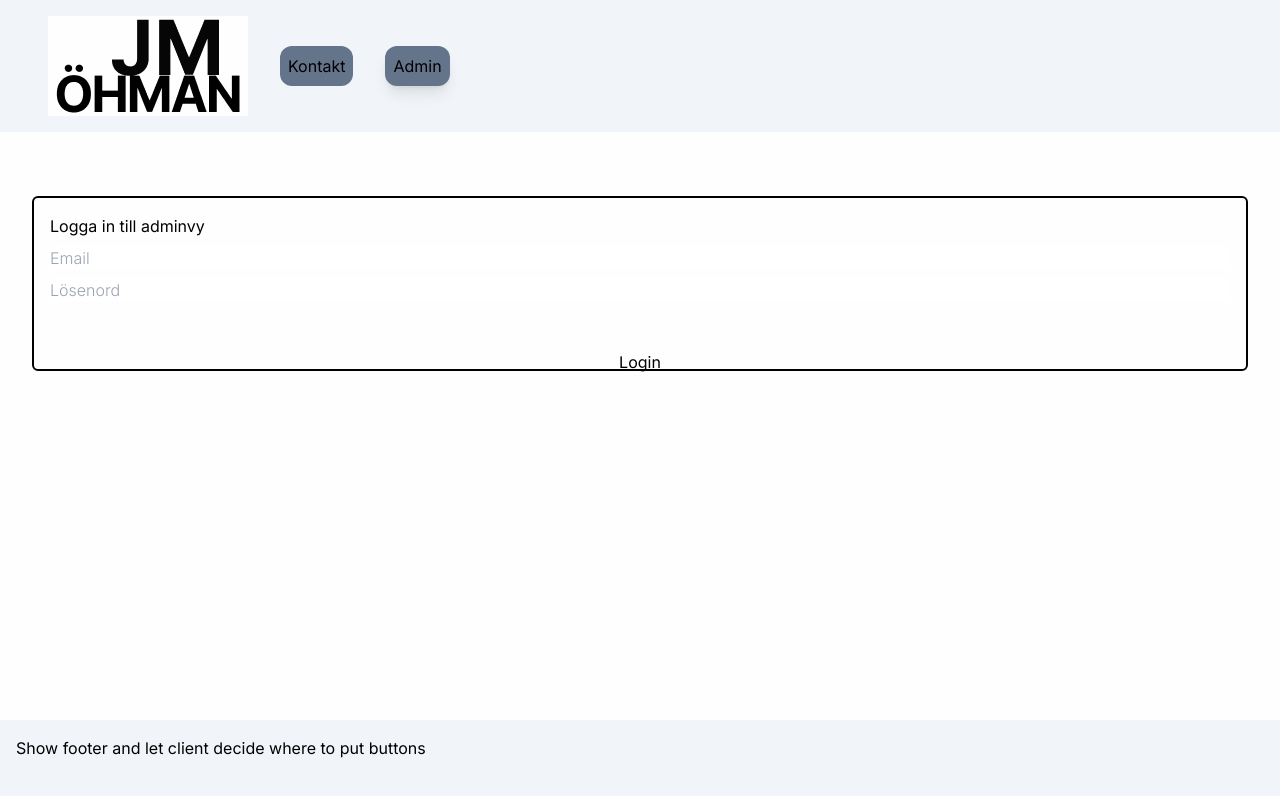
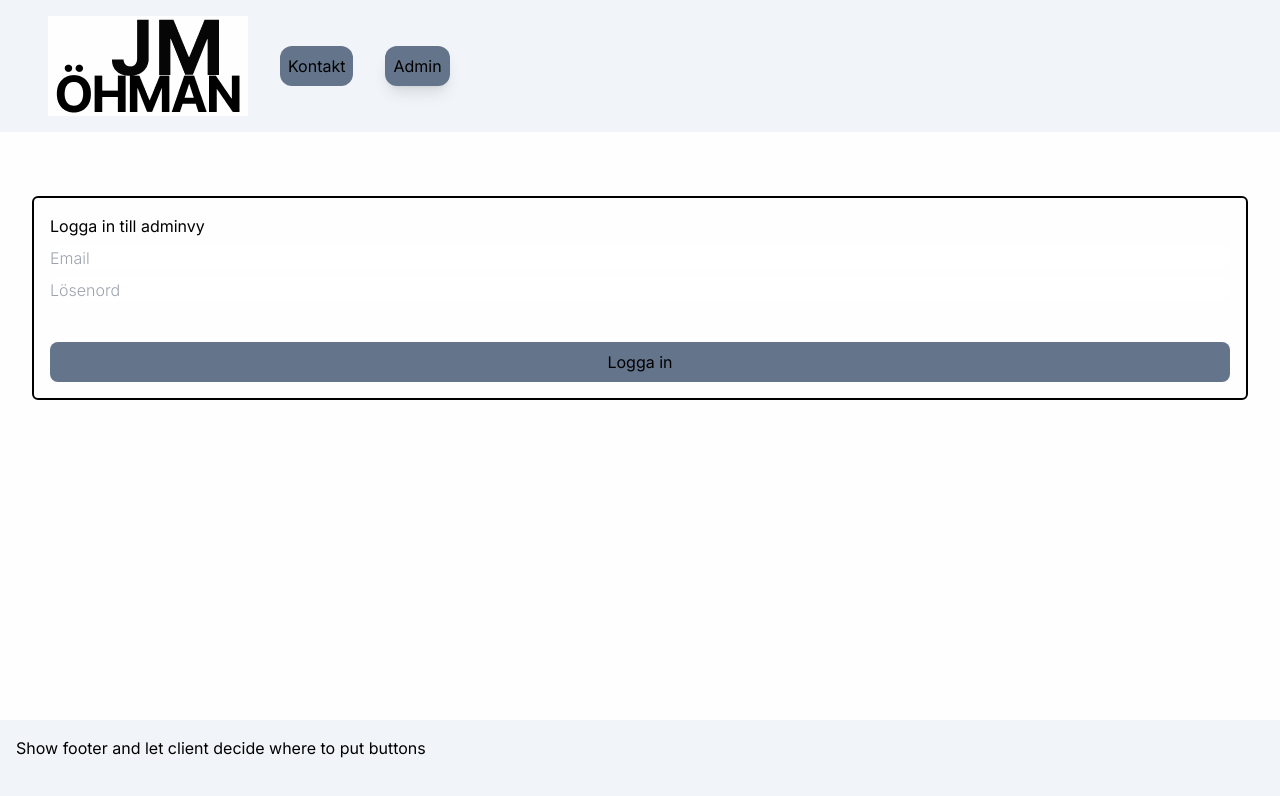
Before and after one commit to rubenolander/jmohman, a Next.js app: page /admin in a window 1280 px wide. Shown: the top 796 px of the page. Built offline with nearby package versions, Linux system fonts and the light colour scheme; no server answers.

Commit message:
Disabled login button while loading.

```diff
--- a/src/app/admin/page.tsx
+++ b/src/app/admin/page.tsx
@@ -14,6 +14,7 @@ export default function AdminPage() {
     password: "",
   });
   const [errorMessage, setErrorMessage] = useState<AuthError | null>(null);
+  const [isLoading, setIsLoading] = useState<boolean>(false);
   const router = useRouter();
 
   const handleInput = (e: React.ChangeEvent<HTMLInputElement>) => {
@@ -23,20 +24,21 @@ export default function AdminPage() {
   const handleSubmit = async (e: React.FormEvent<HTMLFormElement>) => {
     e.preventDefault();
     setErrorMessage(null);
+    setIsLoading(true);
 
     const { data, error } = await supabase.auth.signInWithPassword(credentials);
     if (error) {
       setErrorMessage(error);
+      setIsLoading(false);
     } else {
       const { access_token, refresh_token } = data.session;
       supabase.auth.setSession({ access_token, refresh_token });
-
       router.push("/dashboard");
     }
   };
 
   return (
-    <main className="px-8 flex justify-center items-start flex-1">
+    <main className="px-8 flex justify-center items-start">
       <div className="h-1/3 flex flex-col w-full border-2 border-black rounded-md p-4">
         <h2 className="mb-2">Logga in till adminvy</h2>
         <form className="flex flex-col gap-2" onSubmit={handleSubmit}>
@@ -61,8 +63,12 @@ export default function AdminPage() {
               {errorMessage.message}
             </h3>
           ) : null}
-          <button className="w-content p-2 h-content mt-8" type="submit">
-            Login
+          <button
+            disabled={isLoading}
+            className="w-content p-2 h-content mt-8 bg-slate-500 rounded-lg disabled:text-red-500"
+            type="submit"
+          >
+            {isLoading ? "Loggar in .. " : "Logga in"}
           </button>
         </form>
       </div>
--- a/src/app/layout.tsx
+++ b/src/app/layout.tsx
@@ -19,7 +19,7 @@ export default function RootLayout({
   return (
     <html lang="en">
       <body
-        className={`${inter.className} antialiased w-screen h-screen flex flex-col`}
+        className={`${inter.className} antialiased w-screen min-h-screen flex flex-col`}
       >
         <Header />
         {children}
--- a/src/app/style.css
+++ b/src/app/style.css
@@ -4,6 +4,12 @@
 
 :root {
   background-color: #fefefe;
+}
+
+main {
+  flex-grow: 1;
+  flex-shrink: 1;
+  flex-basis: 0%;
 }
 
 @media (prefers-color-scheme: dark) {
```
